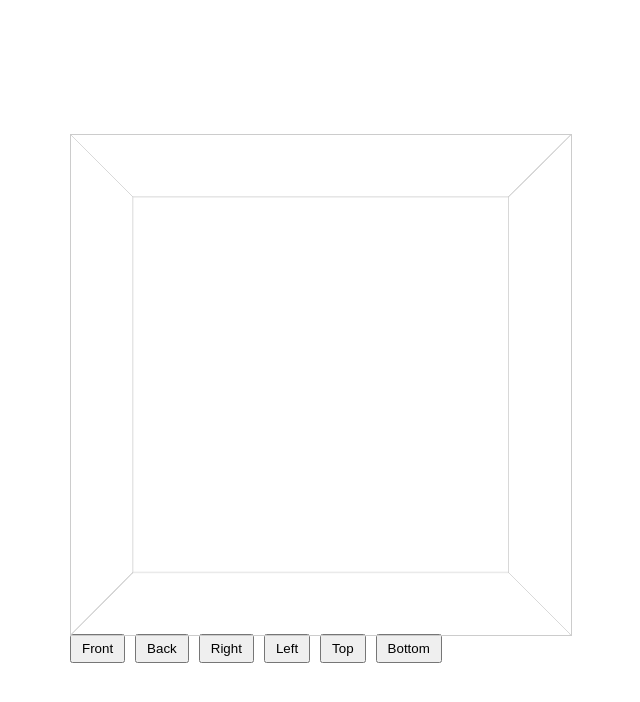
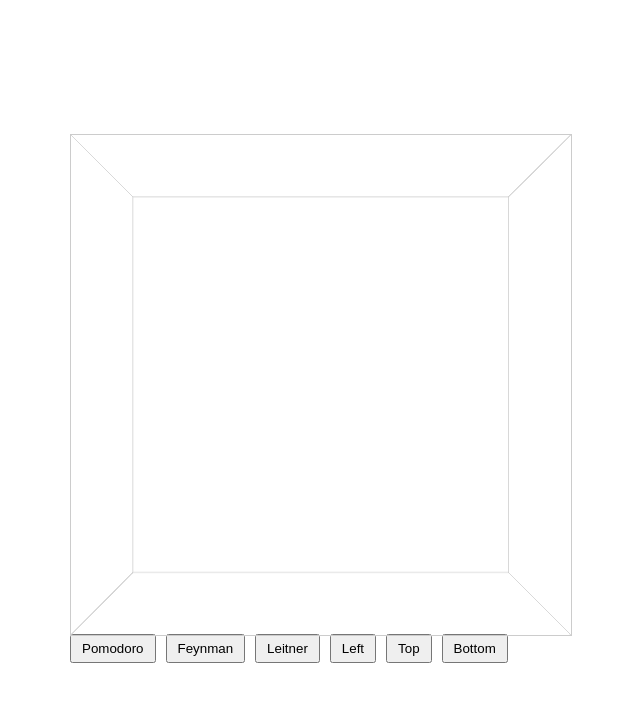
Before and after one commit to ezsinehan/study-box, a React (Create React App) app: page / in a window 1280 px wide. Shown: the top 702 px of the page, without its empty margins (320-960 px from the left). Built offline with nearby package versions, Linux system fonts and the light colour scheme.

Commit message:
testing navigate

```diff
--- a/src/App.js
+++ b/src/App.js
@@ -3,6 +3,7 @@ import { BrowserRouter as Router, Routes, Route } from "react-router-dom";
 import Cube from "./components/Cube";
 import Feynman from "./components/Feynman";
 import Pomodoro from "./components/Pomodoro";
+import Leitner from "./components/Leitner";
 
 function App() {
   return (
@@ -12,7 +13,7 @@ function App() {
           <Route path="/" element={<Cube />} />
           <Route path="/pomodoro" element={<Pomodoro />} />
           <Route path="/feynman" element={<Feynman />} />
-          {/* Add routes for other cube faces here */}
+          <Route path="/leitner" element={<Leitner />} />
         </Routes>
       </div>
     </Router>
--- a/src/components/Cube.js
+++ b/src/components/Cube.js
@@ -1,11 +1,19 @@
 import React, { useState } from "react";
+import { useNavigate } from "react-router-dom";
 import "../styles/Cube.css";
 
 const Cube = () => {
+  const navigate = useNavigate();
   const [activeFace, setActiveFace] = useState("");
 
   const isFaceActive = (face) => {
     return activeFace === `show-${face}`;
+  };
+
+  const handleFaceClick = (path) => {
+    if (isFaceActive(path)) {
+      navigate(`/${path}`);
+    }
   };
 
   return (
@@ -13,15 +21,18 @@ const Cube = () => {
       {/* ... your buttons ... */}
       <div className="scene">
         <div className={`cube ${activeFace}`}>
-          <div className="cube__face cube__face--front">
-            {isFaceActive("front") && "front"}
+          <div
+            className="cube__face cube__face--front"
+            onClick={() => navigate("/Pomodoro")}
+          >
+            {isFaceActive("front") && "Pomodoro"}
           </div>
           <div className="cube__face cube__face--back">
             {isFaceActive("back") && "Feynman"}{" "}
             {/* Render Feynman on front face */}
           </div>
           <div className="cube__face cube__face--right">
-            {isFaceActive("right") && "right"}
+            {isFaceActive("right") && "Leitner"}
           </div>
           <div className="cube__face cube__face--left">
             {isFaceActive("left") && "left"}
@@ -35,9 +46,9 @@ const Cube = () => {
         </div>
       </div>
       <div className="cube-controls">
-        <button onClick={() => setActiveFace("show-front")}>Front</button>
-        <button onClick={() => setActiveFace("show-back")}>Back</button>
-        <button onClick={() => setActiveFace("show-right")}>Right</button>
+        <button onClick={() => setActiveFace("show-front")}>Pomodoro</button>
+        <button onClick={() => setActiveFace("show-back")}>Feynman</button>
+        <button onClick={() => setActiveFace("show-right")}>Leitner</button>
         <button onClick={() => setActiveFace("show-left")}>Left</button>
         <button onClick={() => setActiveFace("show-top")}>Top</button>
         <button onClick={() => setActiveFace("show-bottom")}>Bottom</button>
```
Also changed, not shown: src/styles/Leitner.css (added), src/styles/Leitner.js (deleted).
